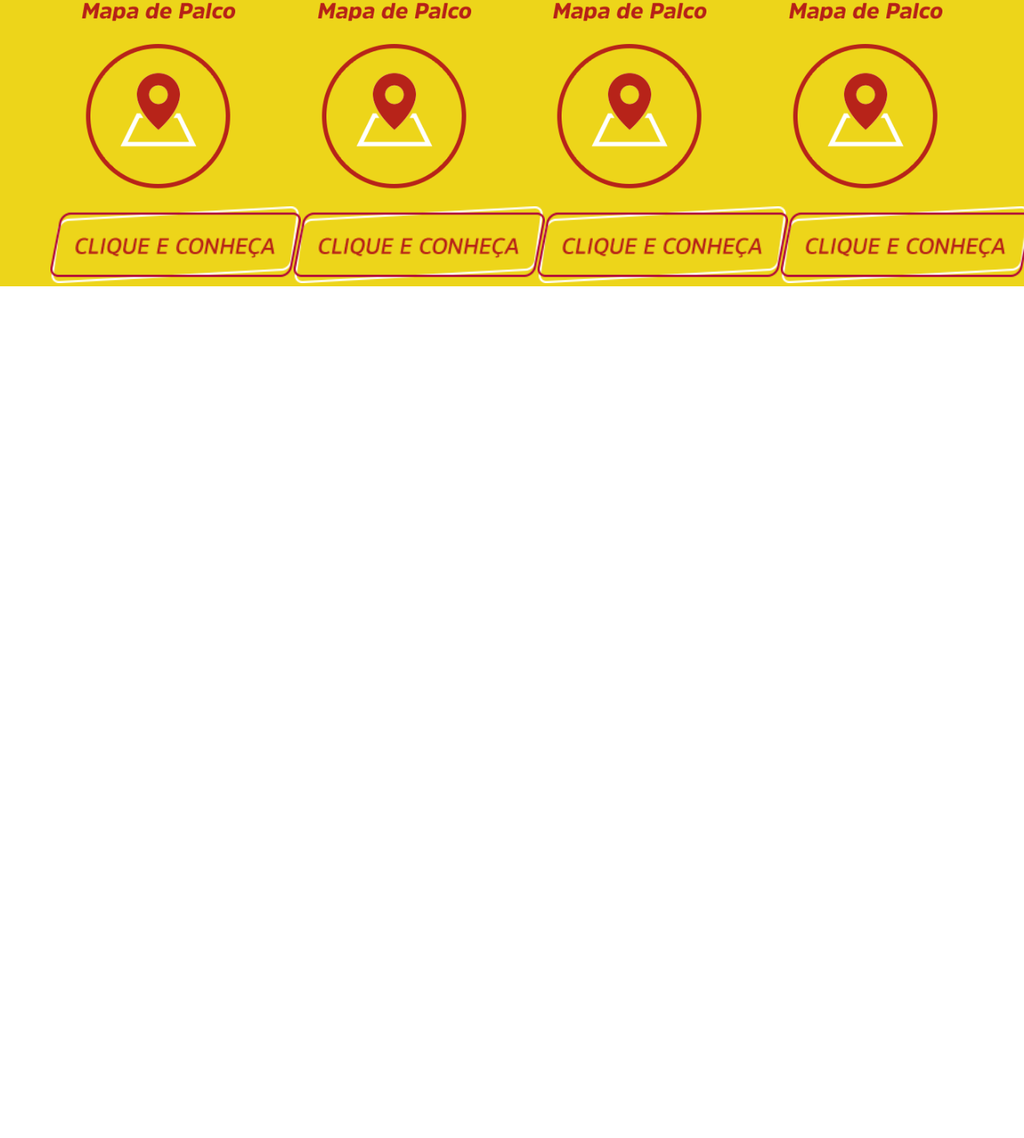
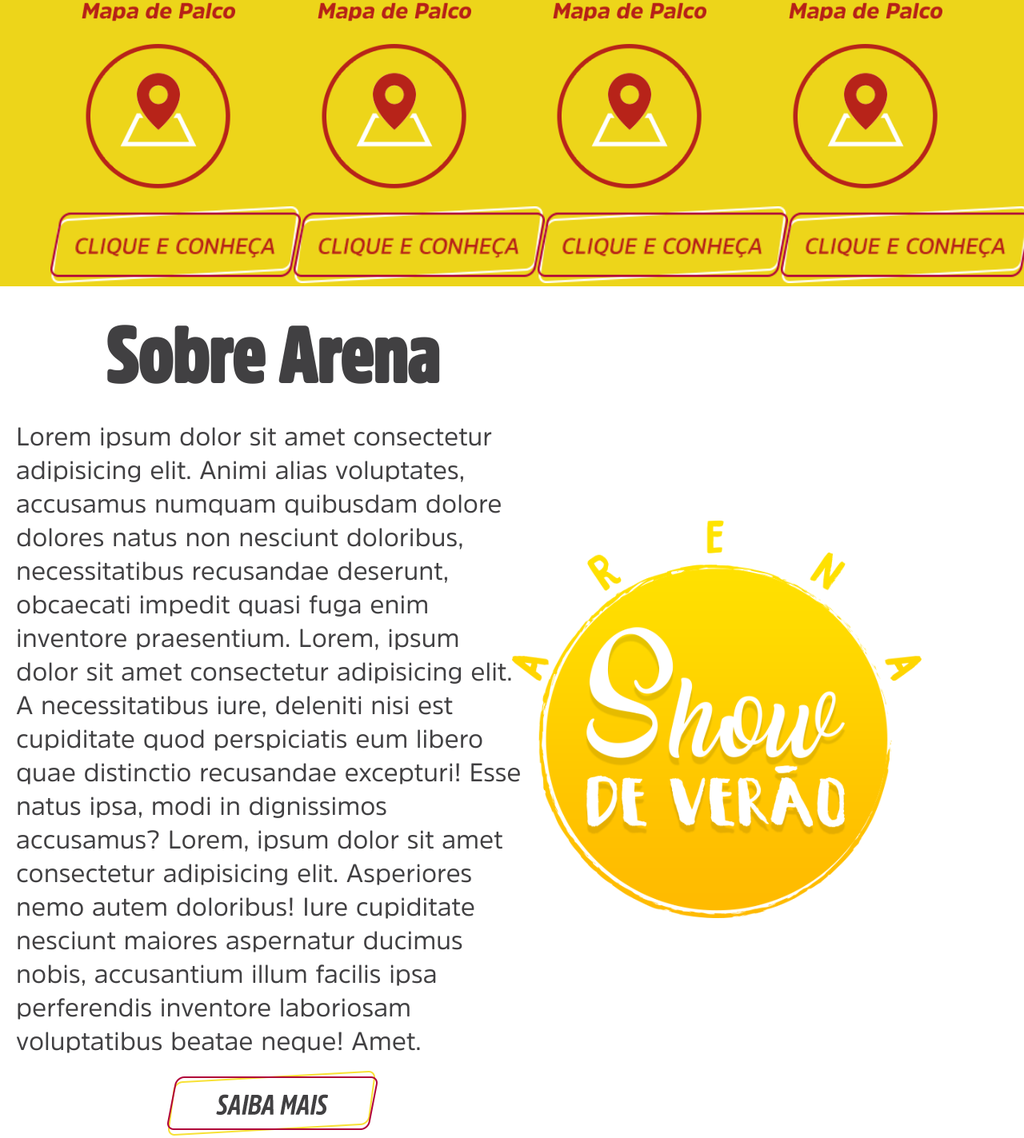
Before and after one commit to PedroBennesby/TesteQuax, a plain HTML site: page index.html in a window 1280 px wide. Shown: the part 973-2396 px from the top of the page at 80% size. Before the commit the page ends 1331 px from the top, so only its background shows below. Drawn offline with nearby package versions, Linux system fonts and the light colour scheme.

Commit message:
Finalizado 2/3 do site

```diff
--- a/index.html
+++ b/index.html
@@ -20,10 +20,26 @@
       <div class="fundo">
         <img src="contents/bg.png" class="bg" />
         <div class="logos">
-          <img src="contents/Frame 4.png" class="wow zoomIn feijoada" />
-          <img src="contents/Frame 5.png" class="wow zoomIn rock" />
-          <img src="contents/Frame 6.png" class="wow zoomIn skol" />
-          <img src="contents/Frame .png" class="wow zoomIn peixada" />
+          <img
+            src="contents/Frame 4.png"
+            class="wow zoomIn feijoada"
+            style="animation-delay: 300ms"
+          />
+          <img
+            src="contents/Frame 5.png"
+            class="wow zoomIn rock"
+            style="animation-delay: 400ms"
+          />
+          <img
+            src="contents/Frame 6.png"
+            class="wow zoomIn skol"
+            style="animation-delay: 500ms"
+          />
+          <img
+            src="contents/Frame .png"
+            class="wow zoomIn peixada"
+            style="animation-delay: 600ms"
+          />
         </div>
       </div>
     </div>
@@ -68,6 +84,46 @@
       </div>
     </div>
 
+    <!-- Sobre -->
+    <main>
+      <section class="container-sobre">
+        <div class="texto-botao wow zoomIn" style="animation-delay: 300ms">
+          <h1 class="titulo">Sobre Arena</h1>
+          <p class="sobre">
+            Lorem ipsum dolor sit amet consectetur adipisicing elit. Animi alias
+            voluptates, accusamus numquam quibusdam dolore dolores natus non
+            nesciunt doloribus, necessitatibus recusandae deserunt, obcaecati
+            impedit quasi fuga enim inventore praesentium. Lorem, ipsum dolor
+            sit amet consectetur adipisicing elit. A necessitatibus iure,
+            deleniti nisi est cupiditate quod perspiciatis eum libero quae
+            distinctio recusandae excepturi! Esse natus ipsa, modi in
+            dignissimos accusamus? Lorem, ipsum dolor sit amet consectetur
+            adipisicing elit. Asperiores nemo autem doloribus! Iure cupiditate
+            nesciunt maiores aspernatur ducimus nobis, accusantium illum facilis
+            ipsa perferendis inventore laboriosam voluptatibus beatae neque!
+            Amet.
+          </p>
+          <a href=""
+            ><img src="contents/botao-sobre.png" class="button-sobre"
+          /></a>
+        </div>
+
+        <img
+          src="contents/Frame 9.png"
+          alt=""
+          class="logo-sobre wow zoomIn"
+          style="animation-delay: 600ms"
+        />
+      </section>
+
+      <!-- Localização -->
+
+      <section class="localizacao">
+        <img src="contents/maps copy 2.png" class="ponto" />
+        <p>Localização</p>
+      </section>
+    </main>
+
     <!-- Script wow Js -->
     <script>
       wow = new WOW({
--- a/style.scss
+++ b/style.scss
@@ -1,3 +1,13 @@
+@font-face {
+  font-family: AmsiPro;
+  src: url(contents/FontsFree-Net-AmsiPro-Regular.ttf);
+}
+
+@font-face {
+  font-family: AmsiProCond;
+  src: url(contents/FontsFree-Net-AmsiProCond-Black.ttf);
+}
+
 * {
   margin: 0;
   padding: 0;
@@ -16,16 +26,6 @@
   width: 100%;
   height: auto;
   display: flex;
-}
-
-.bg:after {
-  content: "";
-  position: absolute;
-  width: 100%;
-  bottom: 1px;
-  z-index: -1;
-  transform: scale(0.9);
-  box-shadow: 0px 0px 8px 2px #000000;
 }
 
 .logos {
@@ -138,3 +138,85 @@
     width: 130%;
   }
 }
+
+// Sobre
+
+.container-sobre {
+  width: 100%;
+  height: 100%;
+  display: flex;
+  flex-direction: column;
+  align-items: center;
+}
+
+.texto-botao {
+  margin-top: 1rem;
+  width: 100%;
+  display: flex;
+  flex-direction: column;
+  align-items: center;
+}
+
+.titulo {
+  margin: 0.5rem 0 1rem 0;
+  font-size: 2rem;
+  font-family: "AmsiProCond";
+  color: #414042;
+}
+
+.sobre {
+  text-align: left;
+  font-size: 1rem;
+  font-family: "AmsiPro";
+  color: #414042;
+}
+
+.logo-sobre {
+  width: 100%;
+}
+
+.button-sobre {
+  margin: 1rem 0 1rem 0;
+}
+
+@media only screen and (min-width: 1200px) {
+  .container-sobre {
+    display: grid;
+    grid-template-columns: 1fr 1fr;
+    grid-template-areas: "texto-botao logo";
+    justify-content: center;
+    align-items: center;
+  }
+
+  .titulo {
+    font-size: 6rem;
+  }
+
+  .sobre {
+    font-size: 2rem;
+  }
+
+  .texto-botao {
+    grid-area: texto-botao;
+    width: 100%;
+    margin-left: 20px;
+  }
+
+  .logo-sobre {
+    grid-area: logo;
+    width: 80%;
+  }
+}
+
+@media only screen and (min-width: 2000px) {
+  .logo-sobre {
+    width: 40%;
+    margin-left: 20rem;
+  }
+
+  .texto-botao {
+    margin-left: 10rem;
+  }
+}
+
+// localização
```
Also changed, not shown: contents/FontsFree-Net-AmsiPro-Regular.ttf (added), contents/FontsFree-Net-AmsiProCond-Black.ttf (added), contents/FontsFree-Net-AmsiProCond-Italic.ttf (added), contents/botao-sobre.png (added), style.css, 1 other file.
